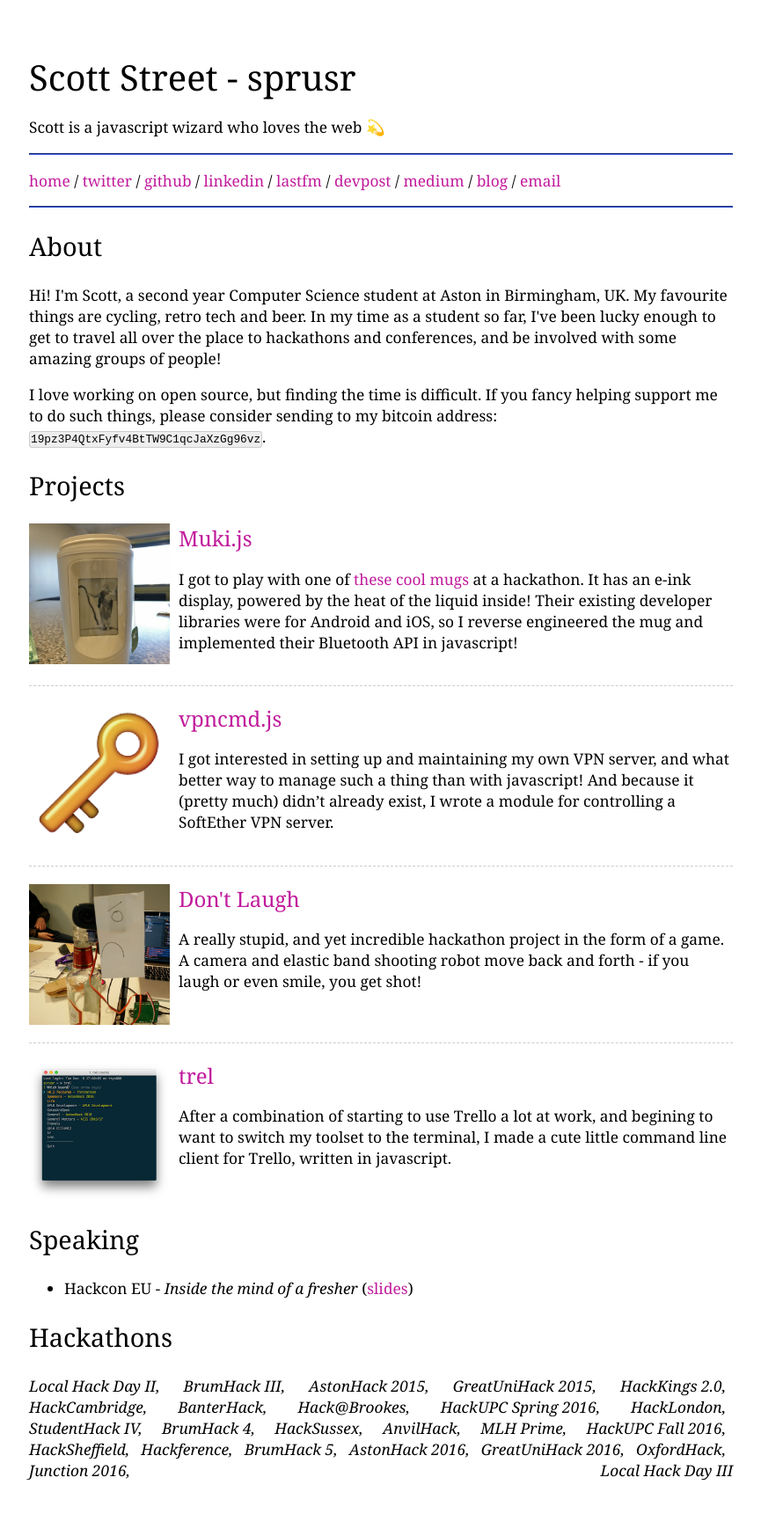
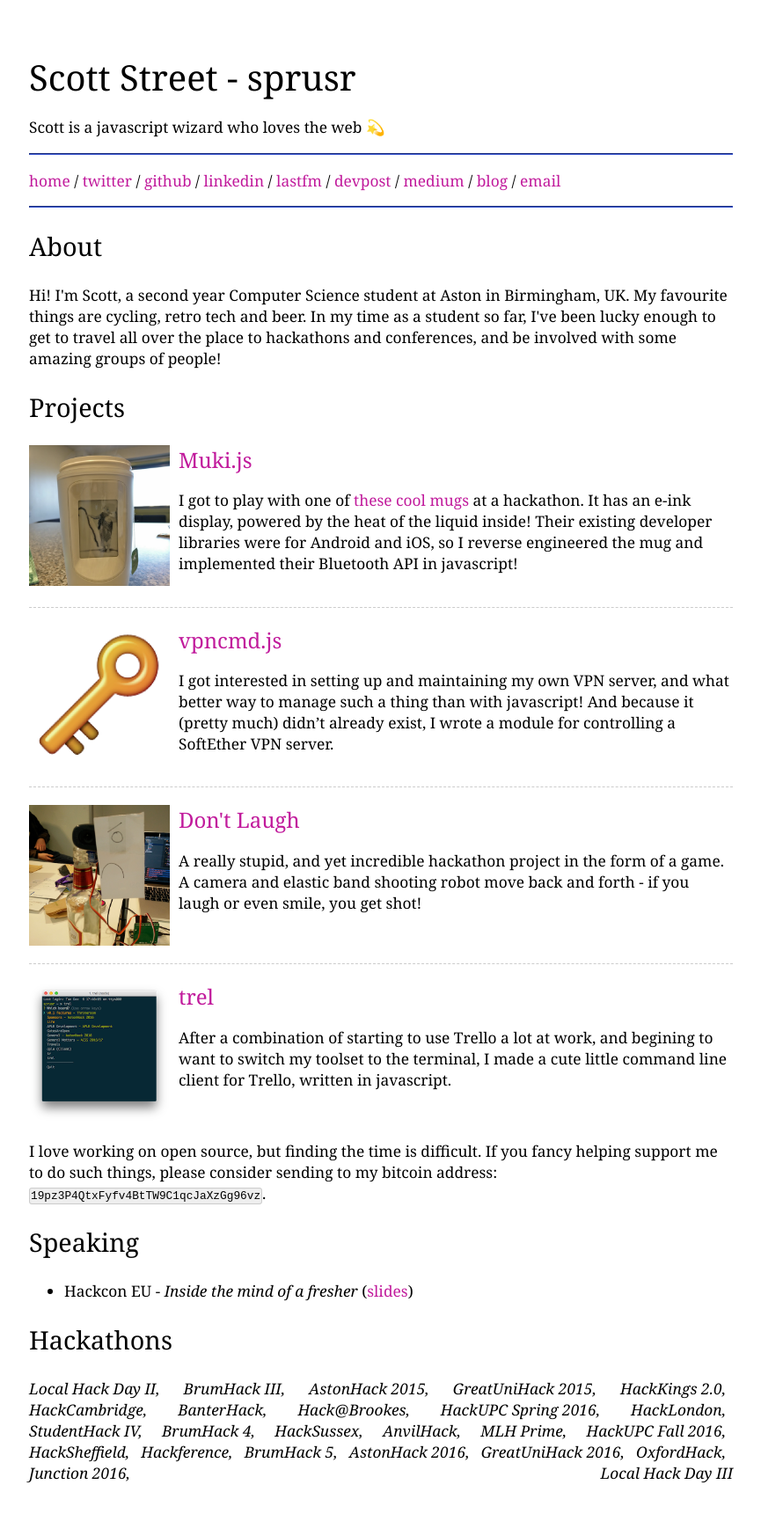
Before and after one commit to sprusr/sprusr.github.io, a Jekyll site: the page built from index.html, in a window 1280 px wide. Shown: the whole page at 88% size, without its empty margins (207-1072 px from the left). Built offline with Jekyll 4.4.1, drawn with Linux system fonts in a browser that asks for light colours; some of the changed lines change nothing that is shown.

Commit message:
Shuffle around text

```diff
--- a/index.html
+++ b/index.html
@@ -10,10 +10,6 @@ layout: default
   hackathons and conferences, and be involved with some amazing groups of
   people!
 </p>
-<p>I love working on open source, but finding the time is difficult. If you
-  fancy helping support me to do such things, please consider sending to my
-  bitcoin address: <code><a href="bitcoin:19pz3P4QtxFyfv4BtTW9C1qcJaXzGg96vz?amount=0.005">19pz3P4QtxFyfv4BtTW9C1qcJaXzGg96vz</a></code>.
-</p>
 <h2>Projects</h2>
 <ul class="projects">
   {% for project in site.projects %}
@@ -24,6 +20,10 @@ layout: default
   </li>
   {% endfor %}
 </ul>
+<p>I love working on open source, but finding the time is difficult. If you
+  fancy helping support me to do such things, please consider sending to my
+  bitcoin address: <code><a href="bitcoin:19pz3P4QtxFyfv4BtTW9C1qcJaXzGg96vz?amount=0.005">19pz3P4QtxFyfv4BtTW9C1qcJaXzGg96vz</a></code>.
+</p>
 <h2>Speaking</h2>
 <ul>
   <li>Hackcon EU - <i>Inside the mind of a fresher</i> (<a href="https://drive.google.com/open?id=1Qr_jcpRnPklwT8k5fbx6CoVugHAFBX8HmdTkq21wj1w">slides</a>)</li>
```
